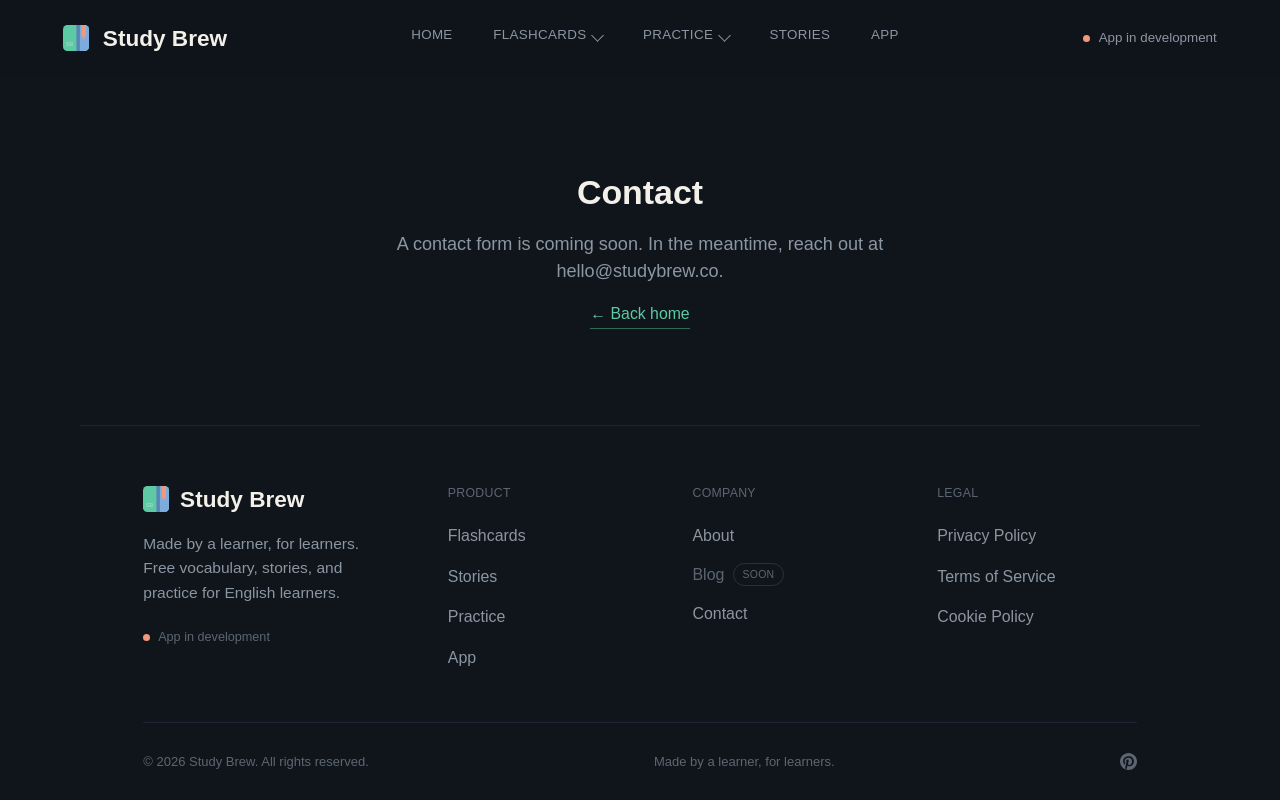
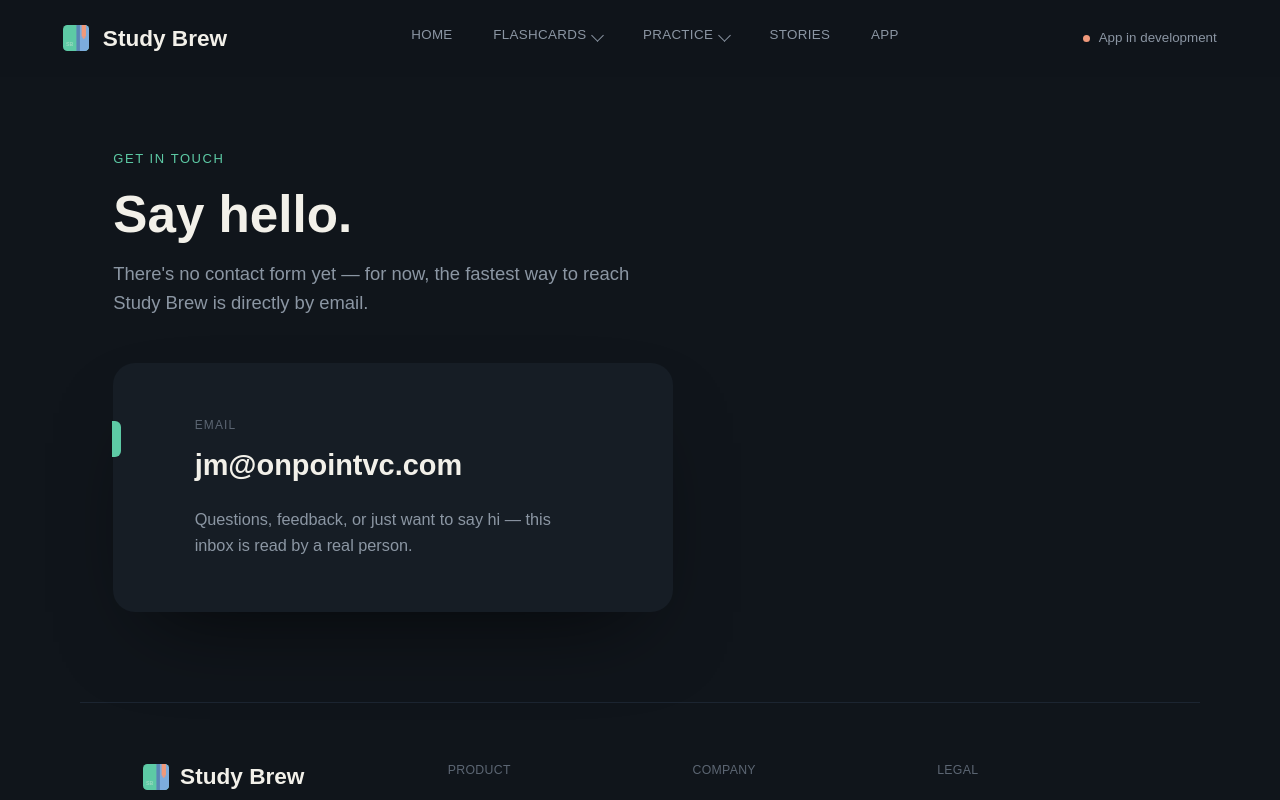
Before and after one commit to sillyledger/studybrew, a Next.js app: page /contact in a window 1280 px wide. Shown: the top 800 px of the page. Built offline with nearby package versions, Linux system fonts and the light colour scheme; a web font is replaced by a local one.

Commit message:
Restyle Contact page to match Stories page-head/panel language

```diff
--- a/app/contact/page.tsx
+++ b/app/contact/page.tsx
@@ -1,21 +1,42 @@
-import Link from "next/link";
 import Nav from "@/components/Nav";
 
 export default function ContactPage() {
   return (
     <main className="flex flex-1 flex-col">
       <Nav />
-      <div className="flex flex-1 flex-col items-center justify-center gap-4 px-6 text-center">
-        <h1 className="text-3xl font-black">Contact</h1>
-        <p className="max-w-md text-text-muted">
-          A contact form is coming soon. In the meantime, reach out at hello@studybrew.co.
+
+      {/* Page head */}
+      <div className="mx-auto w-full max-w-[1180px] px-6 pb-10 pt-10 md:px-14 md:pt-16">
+        <div className="mb-[1.1rem] font-mono text-[0.72rem] uppercase tracking-[0.12em] text-teal">
+          Get in touch
+        </div>
+        <h1 className="max-w-[16ch] text-[clamp(2.2rem,4vw,3.1rem)] font-black leading-[1.02]">
+          Say hello.
+        </h1>
+        <p className="mt-4 max-w-[54ch] text-[1.02rem] leading-[1.6] text-text-muted">
+          There's no contact form yet — for now, the fastest way to reach
+          Study Brew is directly by email.
         </p>
-        <Link
-          href="/"
-          className="border-b border-teal-dim pb-0.5 font-mono text-sm text-teal"
-        >
-          ← Back home
-        </Link>
+      </div>
+
+      {/* Contact panel */}
+      <div className="mx-auto w-full max-w-[1180px] px-6 pb-20 md:px-14">
+        <div className="relative max-w-[560px] rounded-[22px] bg-panel py-12 pl-12 pr-10 shadow-[0_40px_90px_-40px_rgba(0,0,0,0.7)] md:pl-[4.5rem]">
+          <span className="absolute -left-px top-[3.2rem] h-8 w-2 rounded-r-[6px] bg-teal" />
+          <div className="mb-2 font-mono text-[0.66rem] uppercase tracking-[0.1em] text-text-muted-2">
+            Email
+          </div>
+          <a
+            href="mailto:jm@onpointvc.com"
+            className="text-[1.6rem] font-bold text-text-primary transition-colors hover:text-teal"
+          >
+            jm@onpointvc.com
+          </a>
+          <p className="mt-4 max-w-[40ch] text-[0.9rem] leading-[1.6] text-text-muted">
+            Questions, feedback, or just want to say hi — this inbox is
+            read by a real person.
+          </p>
+        </div>
       </div>
     </main>
   );
```
